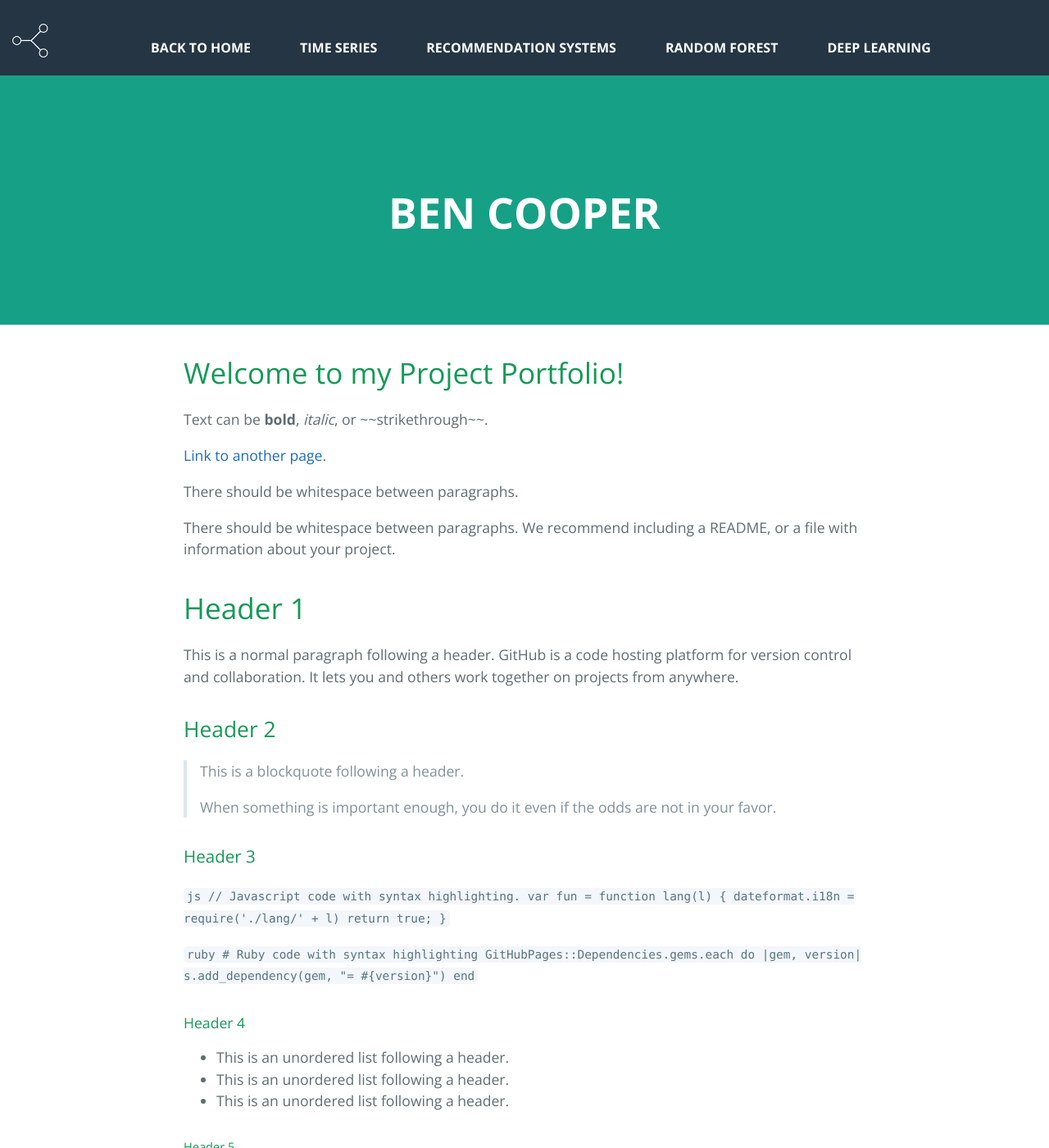
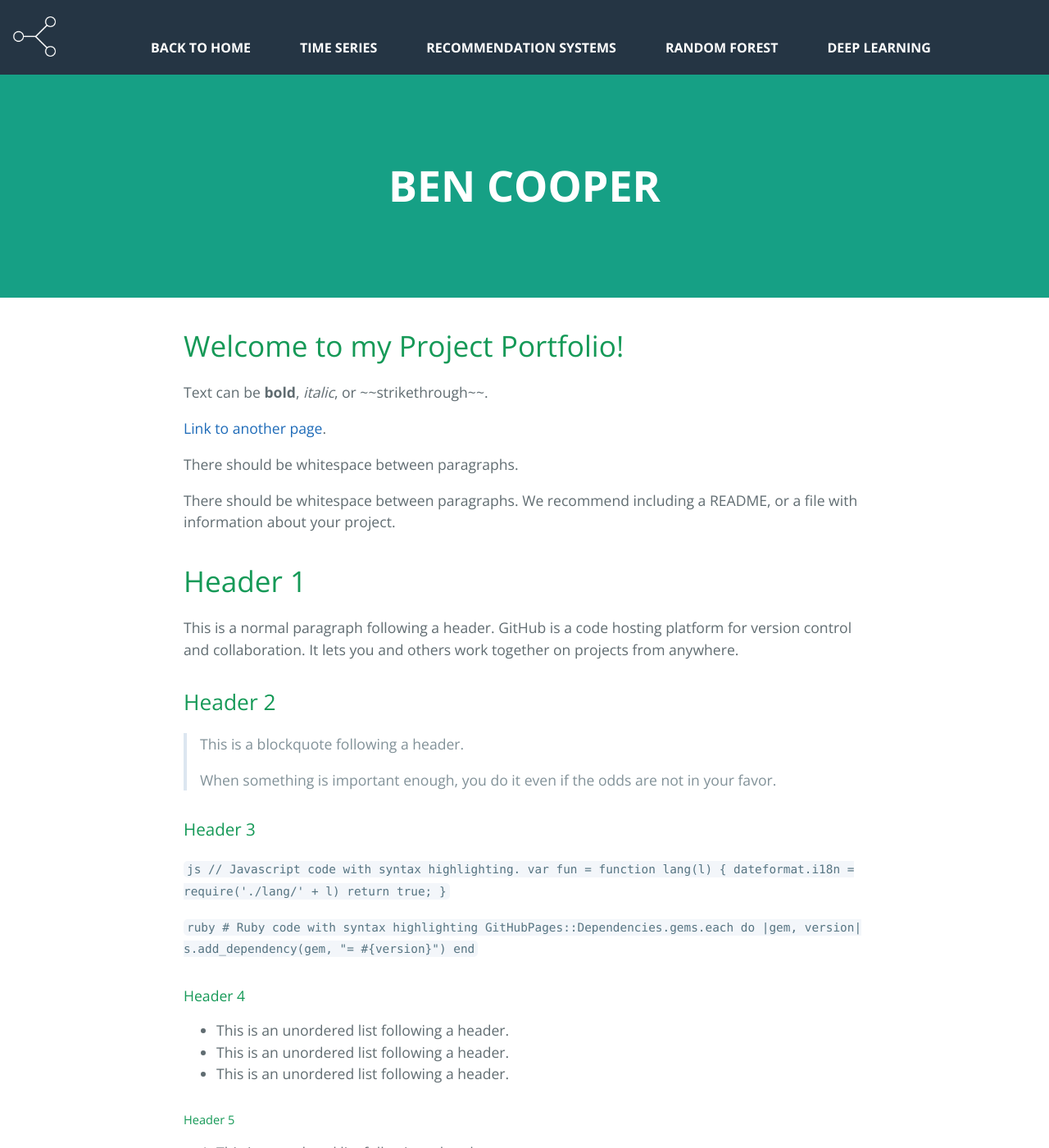
Before and after one commit to benjamin-j-cooper/benjamin-j-cooper.github.io, a Jekyll site: the page built from docs/index.md, in a window 1280 px wide and 1400 px high. Shown: the whole window at 82% size. Built offline with Jekyll 4.4.1, drawn with Linux system fonts in a browser that asks for light colours.

Commit message:
troubleshooting mobile compatability

```diff
--- a/docs/_includes/nav.html
+++ b/docs/_includes/nav.html
@@ -9,7 +9,7 @@
 <!-- Navigation-->
 <header class="nav-header">
     <!-- Logo -->
-    <a href="#page-top" class="logo"><img src="assets/images/bjc-logo3-nb-light.png" style="width: 50px;"></a>
+    <a href="#page-top" class="logo"><img src="assets/images/bjc-logo3-nb-light.png" style="width: 60px;"></a>
     <!-- Hamburger icon -->
     <input class="side-menu" type="checkbox" id="side-menu"/>
     <label class="hamb" for="side-menu"><span class="hamb-line"></span></label>
--- a/docs/_sass/jekyll-theme-cayman.scss
+++ b/docs/_sass/jekyll-theme-cayman.scss
@@ -118,7 +118,7 @@ a {
   background-color: #16a085;
 
   @include large {
-    padding: 8rem 6rem 6rem;
+    padding: 6rem 6rem 6rem;
   }
 
   @include medium {
@@ -416,7 +416,7 @@ a {
   color: #fff;
   font-size: 60px;
   margin-left: 10px;
-  margin-top: 2px;
+  margin-top: 1px;
 }
 /* Menu hamburger Icon */
 .hamb{
```
